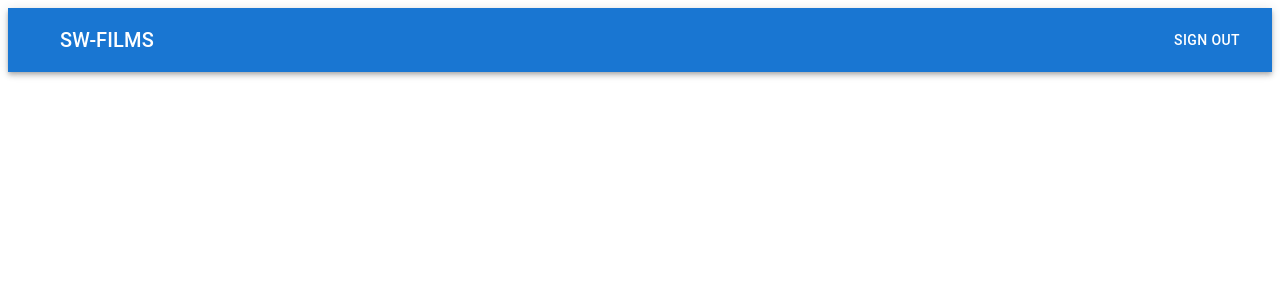
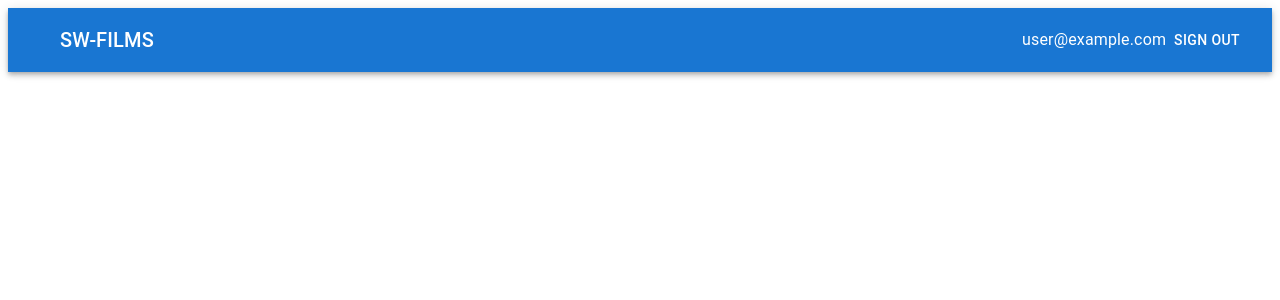
Before and after one commit to saritasa-nest/camp-js-2022-karina-popova, a React (Create React App) app in the folder react/: page / in a window 1280 px wide. Shown: the top 300 px of the page. Built offline with nearby package versions, Linux system fonts and the light colour scheme; no server answers; sample sign-in values are in the browser's storage.

Commit message:
fix code JS-19-300

```diff
--- a/react/src/features/films/pages/HomePage.tsx
+++ b/react/src/features/films/pages/HomePage.tsx
@@ -8,9 +8,12 @@ import IconButton from '@mui/material/IconButton';
 import { useAppDispatch } from 'src/store';
 import { resetUser } from 'src/store/user/slice';
 import { AuthService } from 'src/api/services/auth.service';
+import { useSelector } from 'react-redux';
+import { selectUser } from 'src/store/user/selectors';
 
 export const HomePage: VFC = () => {
   const dispatch = useAppDispatch();
+  const user = useSelector(selectUser);
   const handleLogout = (): void => {
     AuthService.logOut().then(() => dispatch(resetUser()));
   };
@@ -28,6 +31,7 @@ export const HomePage: VFC = () => {
           <Typography variant="h6" component="div" sx={{ flexGrow: 1 }}>
             SW-FILMS
           </Typography>
+          <Typography>{user.user ? user.user.email : ''}</Typography>
           <Button color="inherit" onClick={handleLogout}>
             SIGN OUT
           </Button>
--- a/react/src/routes/RootRouter.tsx
+++ b/react/src/routes/RootRouter.tsx
@@ -21,14 +21,6 @@ const routes: RouteObject[] = [
     path: 'register',
     element: <RegisterPage />,
   },
-  {
-    path: 'home',
-    element: (
-      <IsAuthenticatedGuard>
-        <HomePage />
-      </IsAuthenticatedGuard>
-    ),
-  },
 ];
 
 export const RootRouter: React.VFC = () => useRoutes(routes);
```
